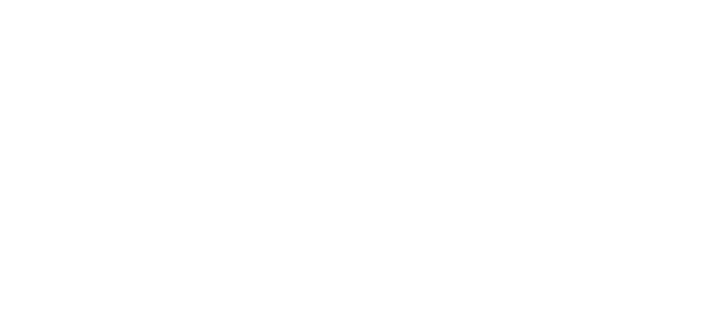
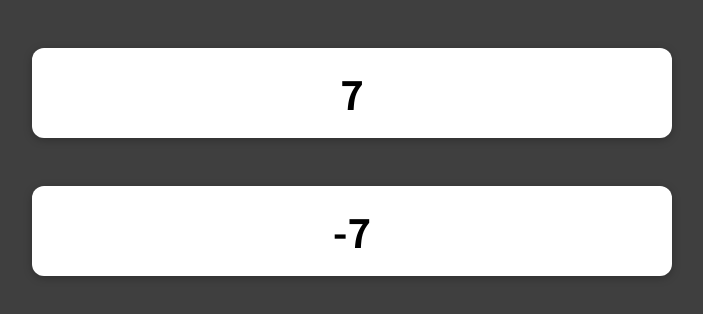
Before and after one commit to dnmrk/React, a React (Create React App) app: page / in a window 1280 px wide. Shown: the top 314 px of the page, without its empty margins (288-991 px from the left). Built offline with nearby package versions, Linux system fonts and the light colour scheme.

Commit message:
-custom hooks

```diff
--- a/src/App.js
+++ b/src/App.js
@@ -1,11 +1,13 @@
 import React from 'react';
-
+import BackwardCounter from './components/BackwardCounter';
+import ForwardCounter from './components/ForwardCounter';
 
 function App() {
   return (
-    <div>
-
-    </div>
+    <React.Fragment>
+      <ForwardCounter />
+      <BackwardCounter />
+    </React.Fragment>
   );
 }
 
--- /dev/null
+++ b/src/components/BackwardCounter.js
@@ -0,0 +1,13 @@
+import { useState, useEffect } from 'react';
+
+import Card from './Card';
+
+import useCounter from '../hooks/use-counter';
+
+const BackwardCounter = () => {
+  const counter = useCounter(false);
+
+  return <Card>{counter}</Card>;
+};
+
+export default BackwardCounter;
--- /dev/null
+++ b/src/components/Card.js
@@ -0,0 +1,7 @@
+import classes from './Card.module.css';
+
+const Card = (props) => {
+  return <div className={classes.card}>{props.children}</div>;
+};
+
+export default Card;
--- /dev/null
+++ b/src/components/Card.module.css
@@ -0,0 +1,11 @@
+.card {
+  max-width: 40rem;
+  margin: 3rem auto;
+  background-color: white;
+  padding: 1rem;
+  border-radius: 12px;
+  box-shadow: 0 2px 8px rgba(0, 0, 0, 0.25);
+  text-align: center;
+  font-size: 2.5rem;
+  font-weight: bold;
+}
--- /dev/null
+++ b/src/components/ForwardCounter.js
@@ -0,0 +1,12 @@
+import { useState, useEffect } from 'react';
+
+import Card from './Card';
+
+import useCounter from '../hooks/use-counter';
+
+const ForwardCounter = () => {
+  const counter = useCounter();
+  return <Card>{counter}</Card>;
+};
+
+export default ForwardCounter;
--- /dev/null
+++ b/src/hooks/use-counter.js
@@ -0,0 +1,21 @@
+import React, { useState, useEffect } from 'react';
+
+const useCounter = (forwards = true) => {
+    const [counter, setCounter] = useState(0);
+
+    useEffect(() => {
+        const interval = setInterval(() => {
+            if (forwards) {
+                setCounter((prevCounter) => prevCounter + 1);
+            } else {
+                setCounter((prevCounter) => prevCounter - 1);
+            }
+        }, 1000);
+
+        return () => clearInterval(interval);
+    }, []);
+
+    return counter;
+};
+
+export default useCounter;
--- a/src/index.css
+++ b/src/index.css
@@ -1,11 +1,14 @@
+@import url('https://fonts.googleapis.com/css2?family=Noto+Sans+JP:wght@400;700&display=swap');
+
 * {
   box-sizing: border-box;
 }
 
 html {
-  font-family: sans-serif;
+  font-family: 'Noto Sans JP', sans-serif;
 }
 
 body {
   margin: 0;
+  background-color: #3f3f3f;
 }
--- a/src/index.js
+++ b/src/index.js
@@ -1,4 +1,3 @@
-import React from 'react';
 import ReactDOM from 'react-dom';
 
 import './index.css';
```
Also changed, not shown: package.json (+12 -8 lines), 1 other file (tests, documents, lock files or other folders).
